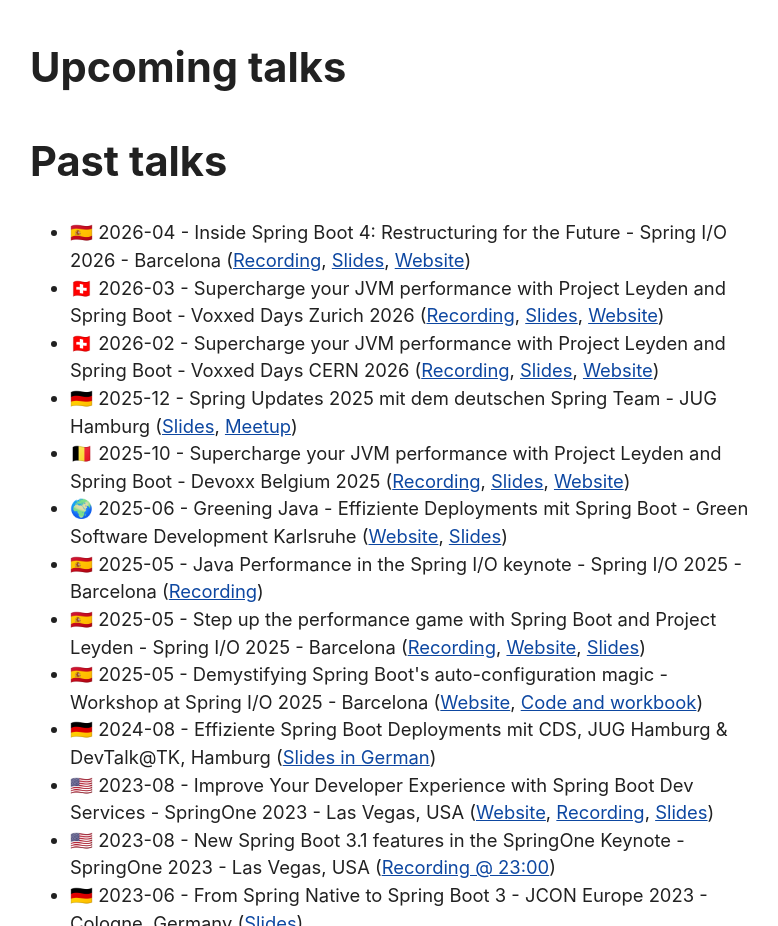
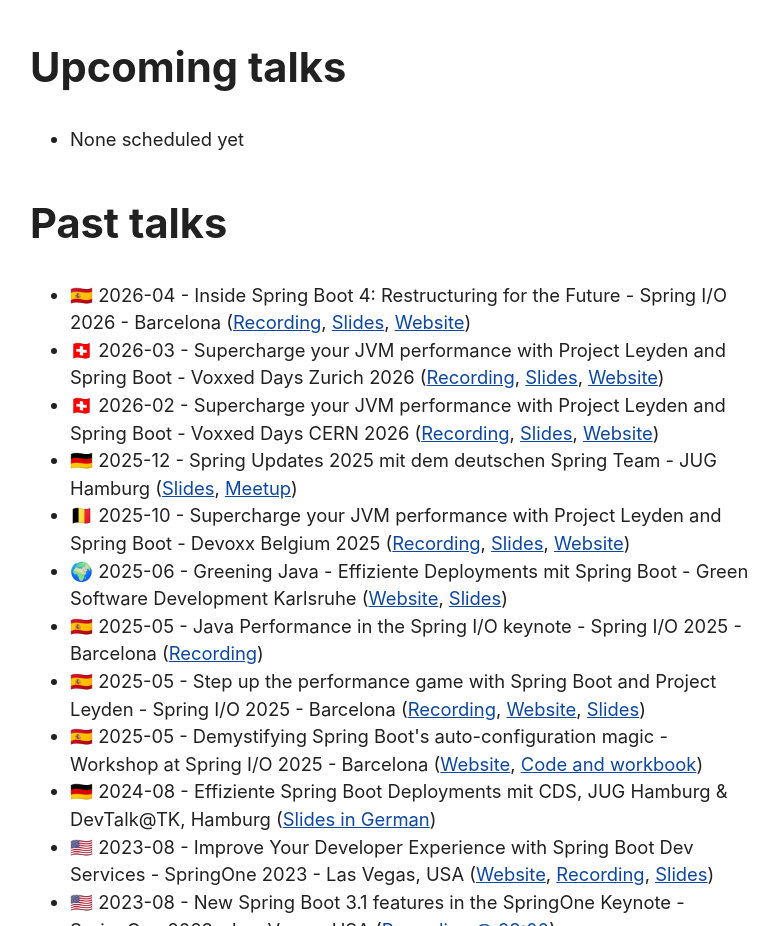
Before and after one commit to mhalbritter/mhalbritter.github.io, a plain HTML site: page index.html in a window 1280 px wide. Shown: the part 1080-2006 px from the top of the page, without its empty margins (250-1028 px from the left). Drawn offline with Linux system fonts and the light colour scheme.

Commit message:
Add "None scheduled yet" for upcoming talks

```diff
--- a/index.html
+++ b/index.html
@@ -41,6 +41,7 @@
     </ul>
     <h2>Upcoming talks</h2>
     <ul>
+        <li>None scheduled yet</li>
     </ul>
     <h2>Past talks</h2>
     <ul>
```
